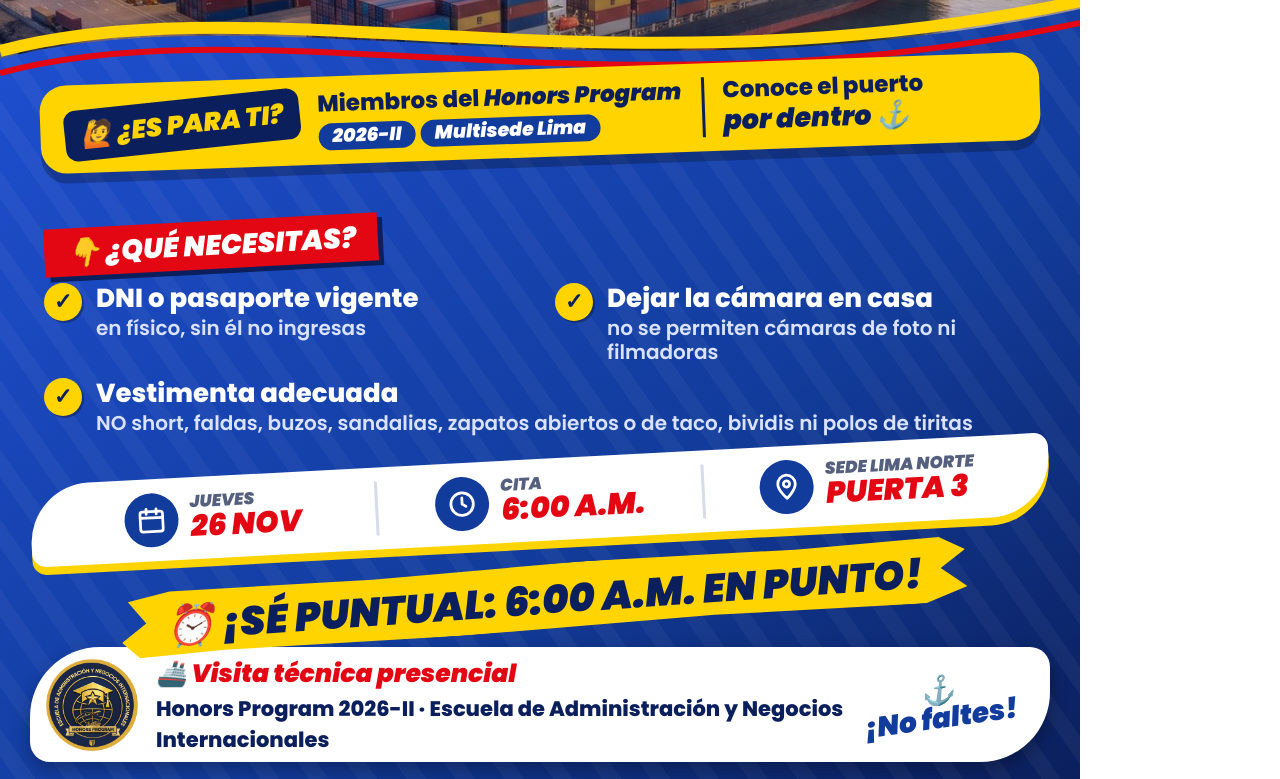
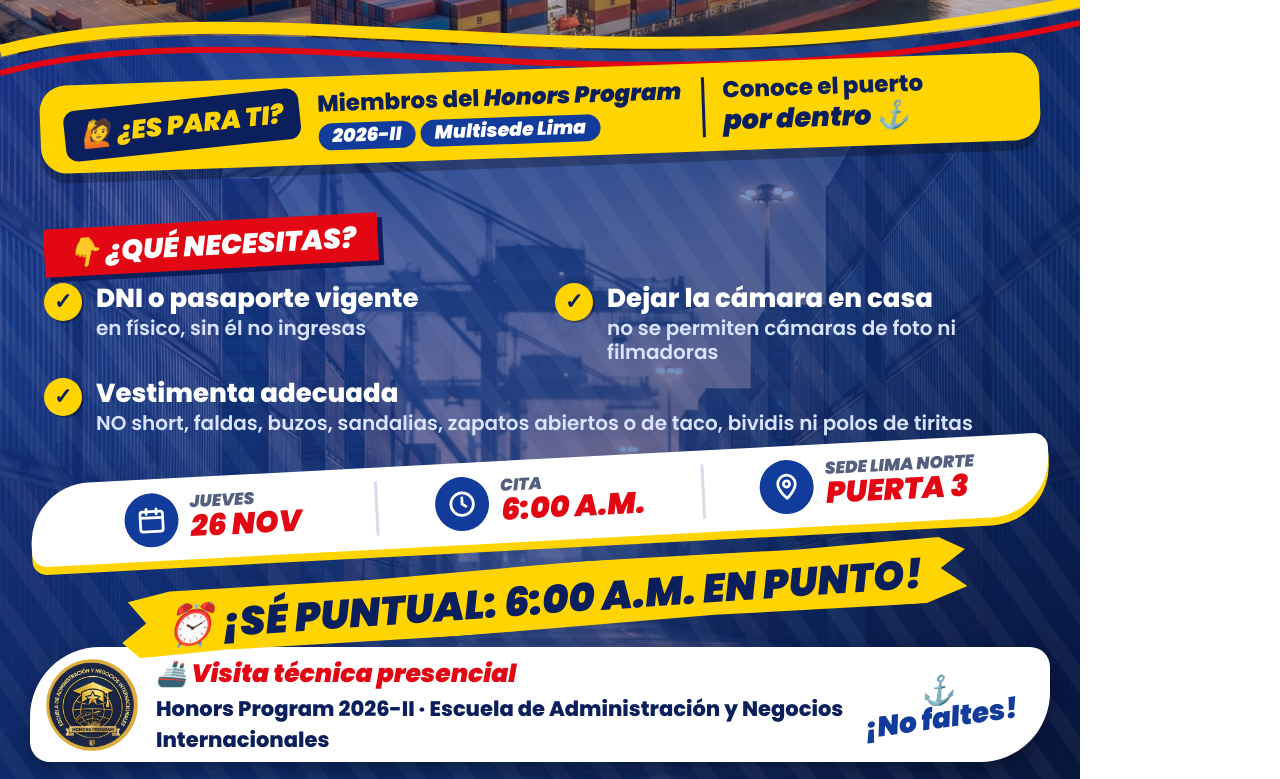
Before and after one commit to 1Guitarristax7/Granja-Huevos, a plain HTML site: page flyer-apm/flyer_ucv_dinamico_apm.html in a window 1280 px wide. Shown: the part 571-1350 px from the top of the page. Drawn offline with Linux system fonts and the light colour scheme.

Commit message:
Use both generated port images in the dynamic APM flyer
Co-Authored-By: Claude Opus 5.5 <noreply@anthropic.com>
Claude-Session: https://claude.ai/code/session_01MbSN7717AodApa1qAjWUzD

```diff
--- a/flyer-apm/flyer_ucv_dinamico_apm.html
+++ b/flyer-apm/flyer_ucv_dinamico_apm.html
@@ -65,7 +65,9 @@ body{width:1080px;height:1350px;font-family:'Poppins',sans-serif;overflow:hidden
 <svg class="wave" viewBox="0 0 1080 790" preserveAspectRatio="none">
   <defs><linearGradient id="g" x1="0" y1="0" x2="1" y2="1"><stop offset="0" stop-color="#1f4fd1"/><stop offset=".6" stop-color="#123c9c"/><stop offset="1" stop-color="#0b1f5c"/></linearGradient>
   <pattern id="p" width="40" height="40" patternUnits="userSpaceOnUse" patternTransform="rotate(-35)"><rect width="16" height="40" fill="rgba(255,255,255,.04)"/></pattern></defs>
-  <path d="M0 70 C 260 0, 620 120, 1080 20 L1080 790 L0 790 Z" fill="url(#g)"/>
+  <clipPath id="c"><path d="M0 70 C 260 0, 620 120, 1080 20 L1080 790 L0 790 Z"/></clipPath>
+  <image href="assets/fondo_patio.jpg" x="0" y="0" width="1080" height="790" preserveAspectRatio="xMidYMid slice" clip-path="url(#c)"/>
+  <path d="M0 70 C 260 0, 620 120, 1080 20 L1080 790 L0 790 Z" fill="url(#g)" opacity=".6"/>
   <path d="M0 70 C 260 0, 620 120, 1080 20 L1080 790 L0 790 Z" fill="url(#p)"/>
   <path d="M0 62 C 260 -8, 620 112, 1080 12" stroke="#ffd400" stroke-width="12" fill="none"/>
   <path d="M0 84 C 260 14, 620 134, 1080 34" stroke="#e30613" stroke-width="6" fill="none"/>
```
Also changed, not shown: 1 other file.
